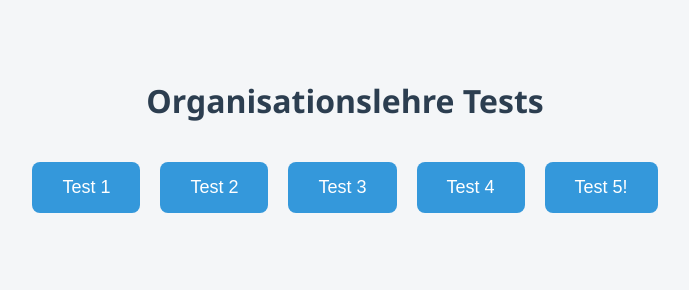
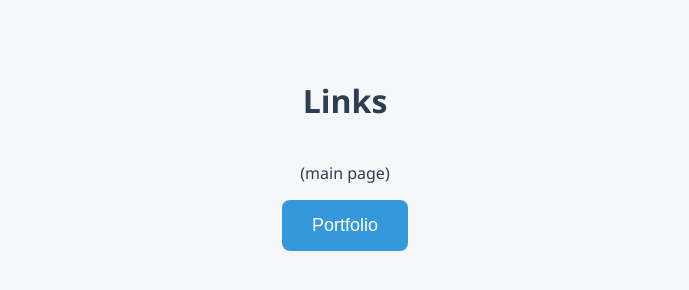
Before and after one commit to KamikazeSushi/kamikazesushi.github.io, a plain HTML site: page index.html in a window 1280 px wide. Shown: the whole page, without its empty margins (295-984 px from the left). Drawn offline with Linux system fonts and the light colour scheme.

Commit message:
Update title and heading in index.html

```diff
--- a/index.html
+++ b/index.html
@@ -2,7 +2,7 @@
 <html lang="de">
 <head>
   <meta charset="UTF-8">
-  <title>Organisationslehre Tests</title>
+  <title>IO</title>
   <style>
     body {
       font-family: 'Segoe UI', sans-serif;
@@ -41,13 +41,10 @@
   </style>
 </head>
 <body>
-  <h1>Organisationslehre Tests</h1>
+  <h1>Links</h1>
+  <p>(main page)</p>
   <div class="button-container">
-    <button class="test-button" onclick="location.href='https://neoce.de/test1.html'">Test 1</button>
-    <button class="test-button" onclick="location.href='https://neoce.de/test2.html'">Test 2</button>
-    <button class="test-button" onclick="location.href='https://neoce.de/test3.html'">Test 3</button>
-    <button class="test-button" onclick="location.href='https://neoce.de/test4.html'">Test 4</button>
-    <button class="test-button" onclick="location.href='https://neoce.de/test5.html'">Test 5!</button>
+    <button class="test-button" onclick="location.href='https://kamikazesushi.github.io/portfolio/'">Portfolio</button>
   </div>
 </body>
 </html>
```
